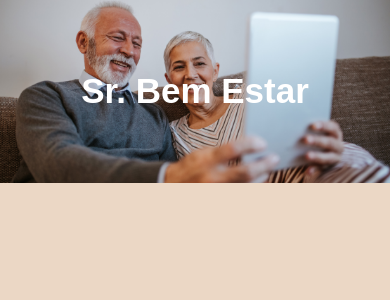
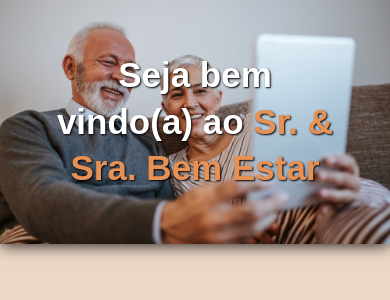
Before and after one commit to drypzz/SreSraBemEstar, a PHP site: page / in a window 390 px wide. Shown: the part 70-370 px from the top of the page. Run offline with PHP 8.4, Linux system fonts and the light colour scheme; some libraries are stand-ins or nearby versions.

Commit message:
att .html/.css

```diff
--- a/assets/style/global.css
+++ b/assets/style/global.css
@@ -31,6 +31,10 @@ body{
     overflow-x: hidden;
     color: #fff;
     background-color: var(--color-b);
+}
+
+body span{
+    color: var(--color-2);
 }
 
 /* scroll */
@@ -165,10 +169,12 @@ body{
 
 .main-1{
     padding: 5rem 0;
+    width: 100%;
+    height: 100%;
     background: url(../gfx/cell.png);
     background-repeat: no-repeat;
     background-size: cover;
-    background-size: 100%;
+    box-shadow: 0 0 1em #000;
     background-position: center;
     display: flex;
     -webkit-box-align: center;
@@ -195,6 +201,7 @@ body{
     color: var(--color-t);
     font-weight: 700;
     text-align: center;
+    text-shadow: 1px 1px 2px black;
     margin-bottom: 2rem;
 }
 
@@ -204,12 +211,7 @@ body{
     /* 1 */
     .main-1{
         height: 100%;
-        padding: 3rem;
-        background: url(../gfx/cell.png);
-        background-repeat: no-repeat;
-        background-size: cover;
-        background-size: 100%;
-        background-position: center;
+        padding: 2rem;
     }
 
     .main-1 .container .title{
--- a/index.html
+++ b/index.html
@@ -57,7 +57,7 @@
         <div class='main-1'>
             <div class='container'>
                 <h1 class="title">
-                    Sr. Bem Estar
+                    Seja bem vindo(a) ao <span>Sr. & Sra. Bem Estar</span>
                 </h1>
             </div>
         </div>
```
